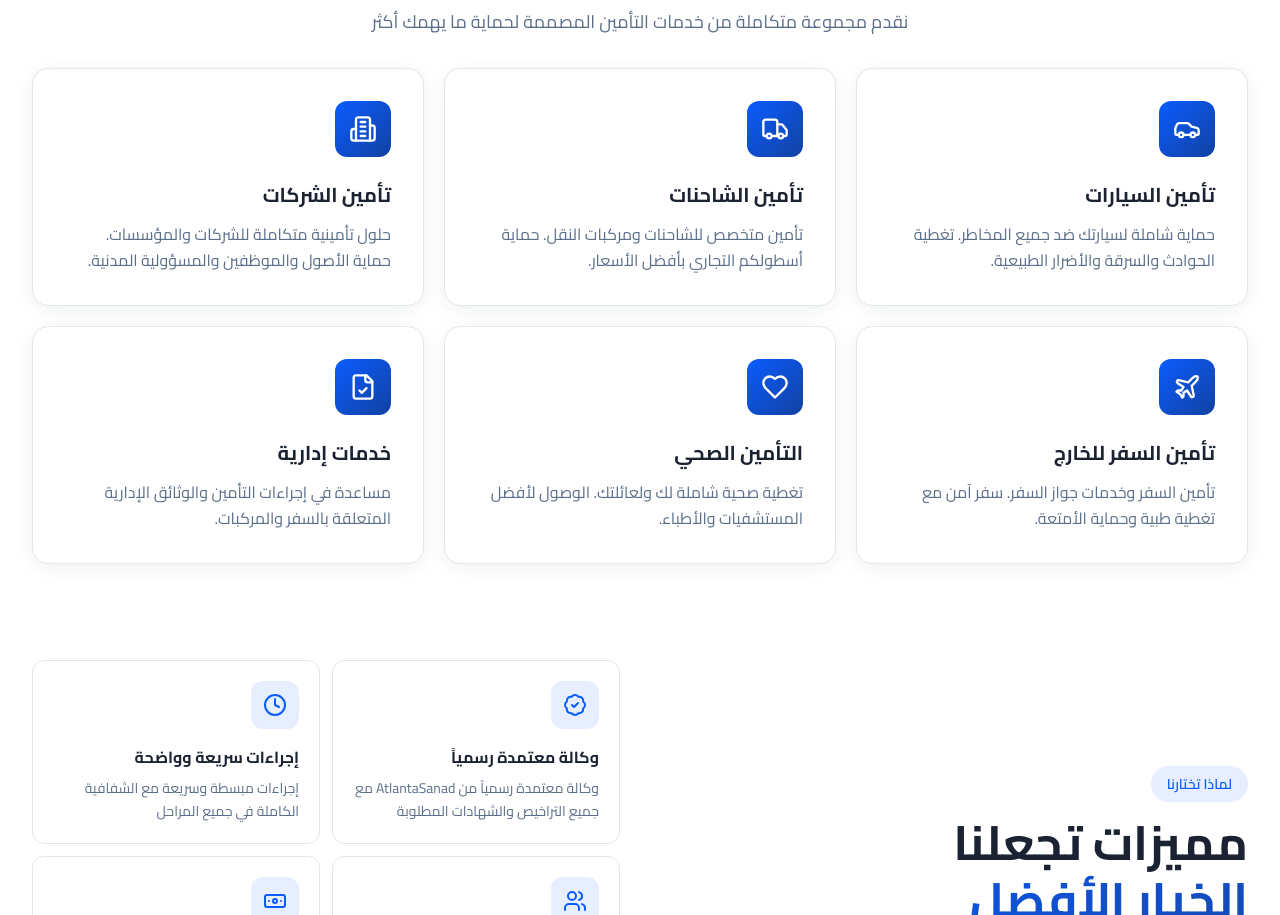
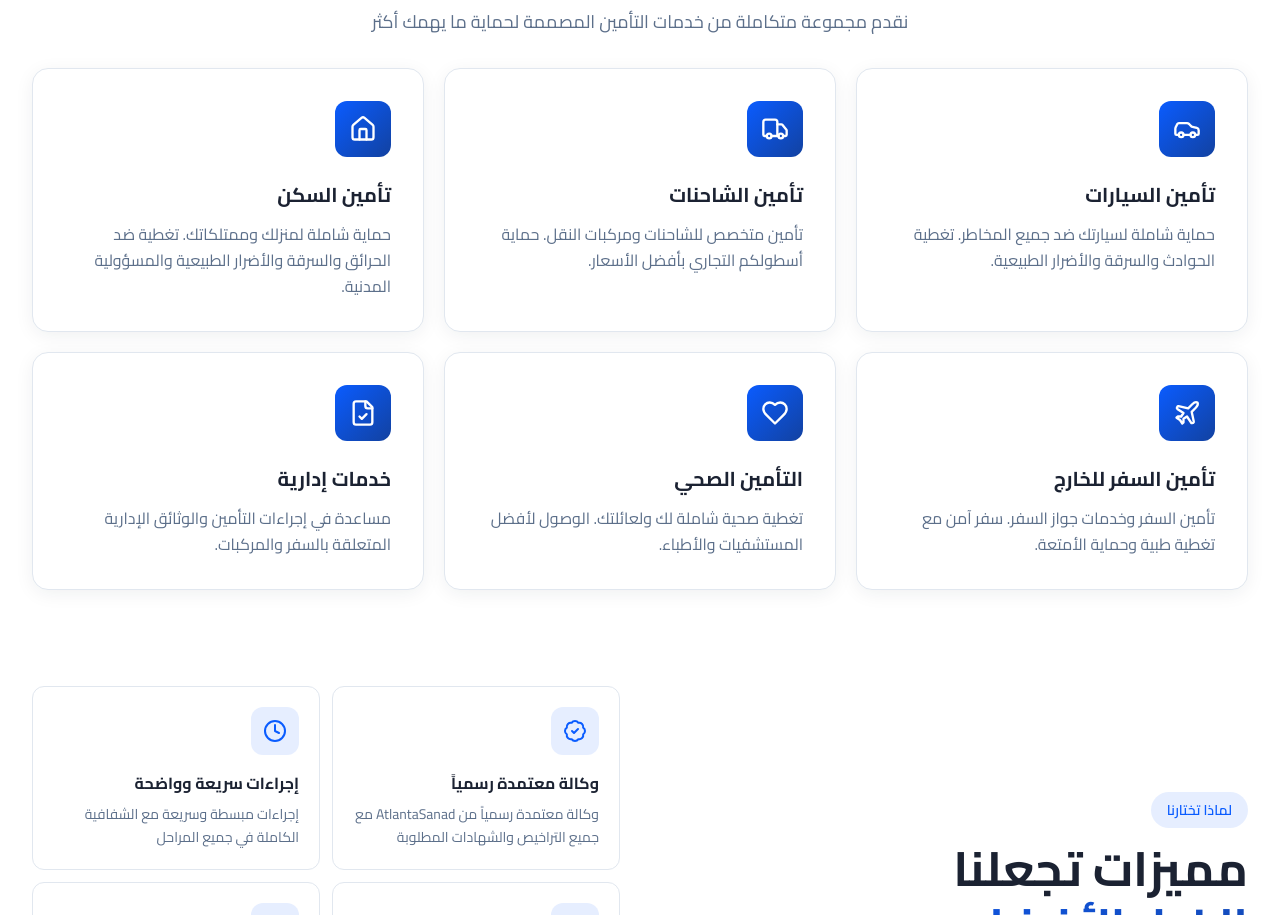
Before and after one commit to mouradakki/Agence, a Next.js app: page / in a window 1280 px wide. Shown: the part 956-1871 px from the top of the page. Built offline with nearby package versions, Linux system fonts and the light colour scheme; no server answers.

Commit message:
chore: Update ServicesSection and LanguageContext for home insurance feature
- Replaced company insurance references with home insurance in ServicesSection component.
- Updated translations for home insurance in LanguageContext to reflect new descriptions in Arabic and French.

```diff
--- a/src/components/ServicesSection.tsx
+++ b/src/components/ServicesSection.tsx
@@ -4,7 +4,7 @@ import { motion } from "framer-motion";
 import {
   Car,
   Truck,
-  Building2,
+  Home,
   Plane,
   Heart,
   FileCheck,
@@ -26,9 +26,9 @@ const ServicesSection = () => {
       description: t("services.truckInsuranceDesc"),
     },
     {
-      icon: Building2,
-      title: t("services.companyInsurance"),
-      description: t("services.companyInsuranceDesc"),
+      icon: Home,
+      title: t("services.homeInsurance"),
+      description: t("services.homeInsuranceDesc"),
     },
     {
       icon: Plane,
--- a/src/contexts/LanguageContext.tsx
+++ b/src/contexts/LanguageContext.tsx
@@ -68,9 +68,9 @@ const translations: Record<Language, Record<string, string>> = {
     "services.truckInsurance": "تأمين الشاحنات",
     "services.truckInsuranceDesc":
       "تأمين متخصص للشاحنات ومركبات النقل. حماية أسطولكم التجاري بأفضل الأسعار.",
-    "services.companyInsurance": "تأمين الشركات",
-    "services.companyInsuranceDesc":
-      "حلول تأمينية متكاملة للشركات والمؤسسات. حماية الأصول والموظفين والمسؤولية المدنية.",
+    "services.homeInsurance": "تأمين السكن",
+    "services.homeInsuranceDesc":
+      "حماية شاملة لمنزلك وممتلكاتك. تغطية ضد الحرائق والسرقة والأضرار الطبيعية والمسؤولية المدنية.",
     "services.travelInsurance": "تأمين السفر للخارج",
     "services.travelInsuranceDesc":
       "تأمين السفر وخدمات جواز السفر. سفر آمن مع تغطية طبية وحماية الأمتعة.",
@@ -181,7 +181,7 @@ const translations: Record<Language, Record<string, string>> = {
     "contact.selectType": "اختر نوع التأمين",
     "contact.carInsurance": "تأمين السيارات",
     "contact.truckInsurance": "تأمين الشاحنات",
-    "contact.companyInsurance": "تأمين الشركات",
+    "contact.homeInsurance": "تأمين السكن",
     "contact.travelInsurance": "تأمين السفر للخارج",
     "contact.healthInsurance": "التأمين الصحي",
     "contact.message": "رسالتك",
@@ -312,9 +312,9 @@ const translations: Record<Language, Record<string, string>> = {
     "services.truckInsurance": "Assurance Camions",
     "services.truckInsuranceDesc":
       "Assurance spécialisée pour camions et véhicules de transport. Protégez votre flotte commerciale aux meilleurs prix.",
-    "services.companyInsurance": "Assurance Entreprises",
-    "services.companyInsuranceDesc":
-      "Solutions d'assurance intégrées pour entreprises. Protection des actifs, employés et responsabilité civile.",
+    "services.homeInsurance": "Assurance Habitation",
+    "services.homeInsuranceDesc":
+      "Protection complète pour votre maison et vos biens. Couverture contre les incendies, le vol, les dommages naturels et la responsabilité civile.",
     "services.travelInsurance": "Services Voyage",
     "services.travelInsuranceDesc":
       "Assurance voyage et services passeport. Voyagez en toute sécurité avec couverture médicale et protection bagages.",
@@ -429,7 +429,7 @@ const translations: Record<Language, Record<string, string>> = {
     "contact.selectType": "Choisir le type d'assurance",
     "contact.carInsurance": "Assurance Auto",
     "contact.truckInsurance": "Assurance Camions",
-    "contact.companyInsurance": "Assurance Entreprises",
+    "contact.homeInsurance": "Assurance Habitation",
     "contact.travelInsurance": "Services Voyage",
     "contact.healthInsurance": "Assurance Santé",
     "contact.message": "Votre message",
```
